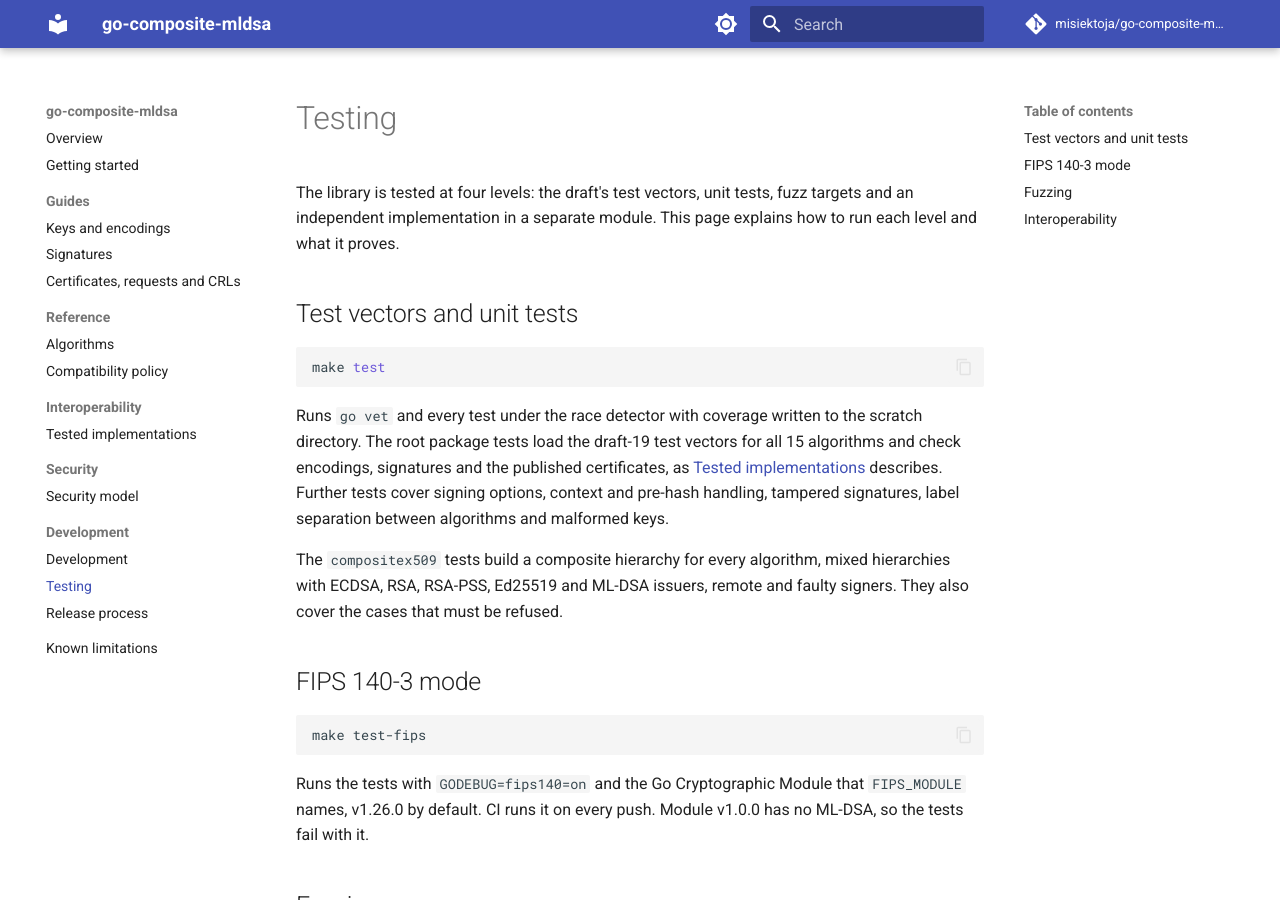
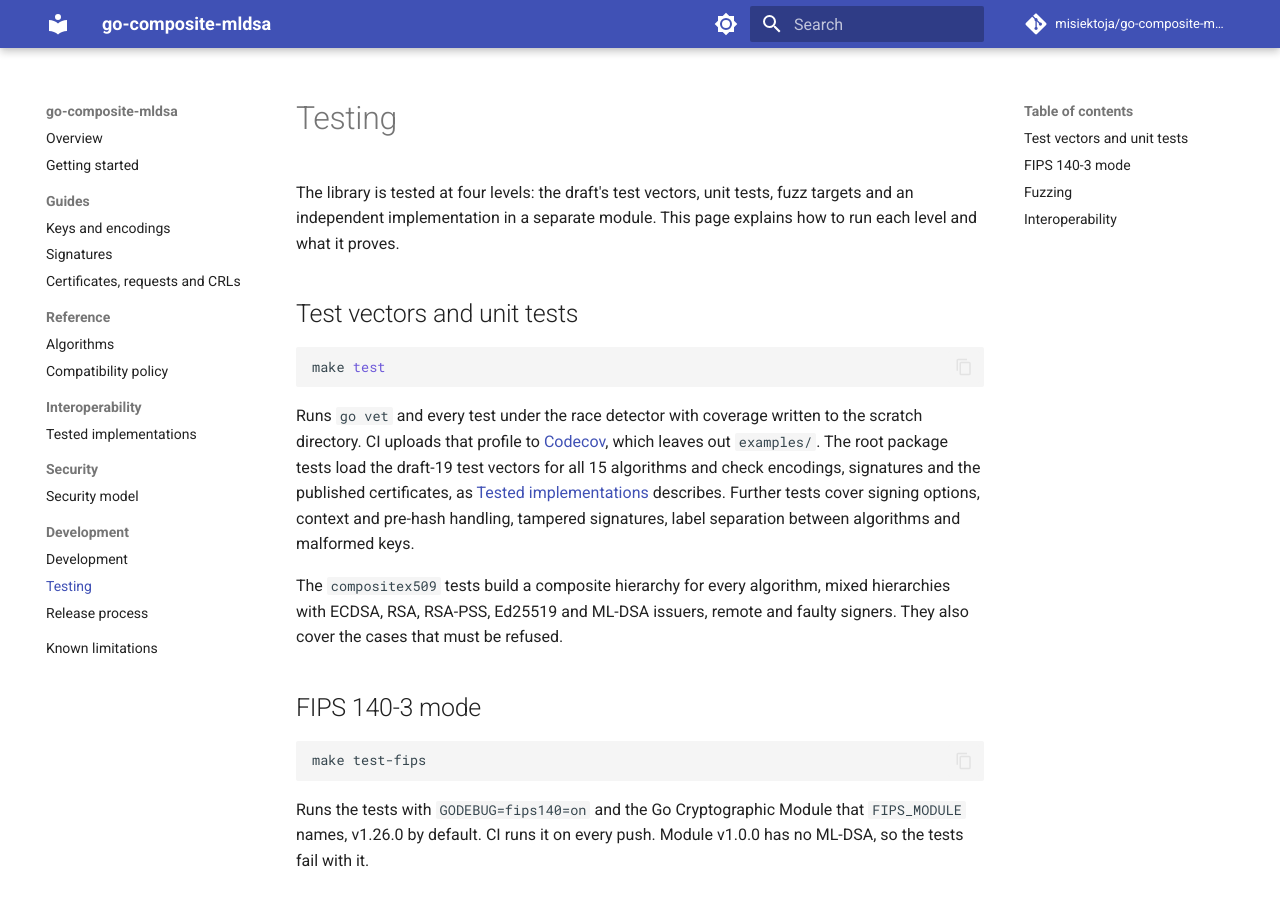
Before and after one commit to misiektoja/go-composite-mldsa, an MkDocs documentation site: the page built from docs/development/testing.md, in a window 1280 px wide and 900 px high. Built offline with MkDocs 1.6.1 and Material for MkDocs 9.7.7, drawn with Linux system fonts in a browser that asks for light colours; comment, search, counter and statistics services are not loaded.

Commit message:
docs: add the Codecov coverage badge and describe the upload

````diff
--- a/docs/development/testing.md
+++ b/docs/development/testing.md
@@ -11,7 +11,8 @@ make test
 ```
 
 Runs `go vet` and every test under the race detector with coverage written to the scratch
-directory. The root package tests load the draft-19 test vectors for all 15 algorithms and check
+directory. CI uploads that profile to [Codecov](https://app.codecov.io/gh/misiektoja/go-composite-mldsa),
+which leaves out `examples/`. The root package tests load the draft-19 test vectors for all 15 algorithms and check
 encodings, signatures and the published certificates, as
 [Tested implementations](../interoperability/tested-implementations.md#draft-test-vectors)
 describes. Further tests cover signing options, context and pre-hash handling, tampered signatures,
````
Also changed, not shown: README.md (+1 -0 lines).
